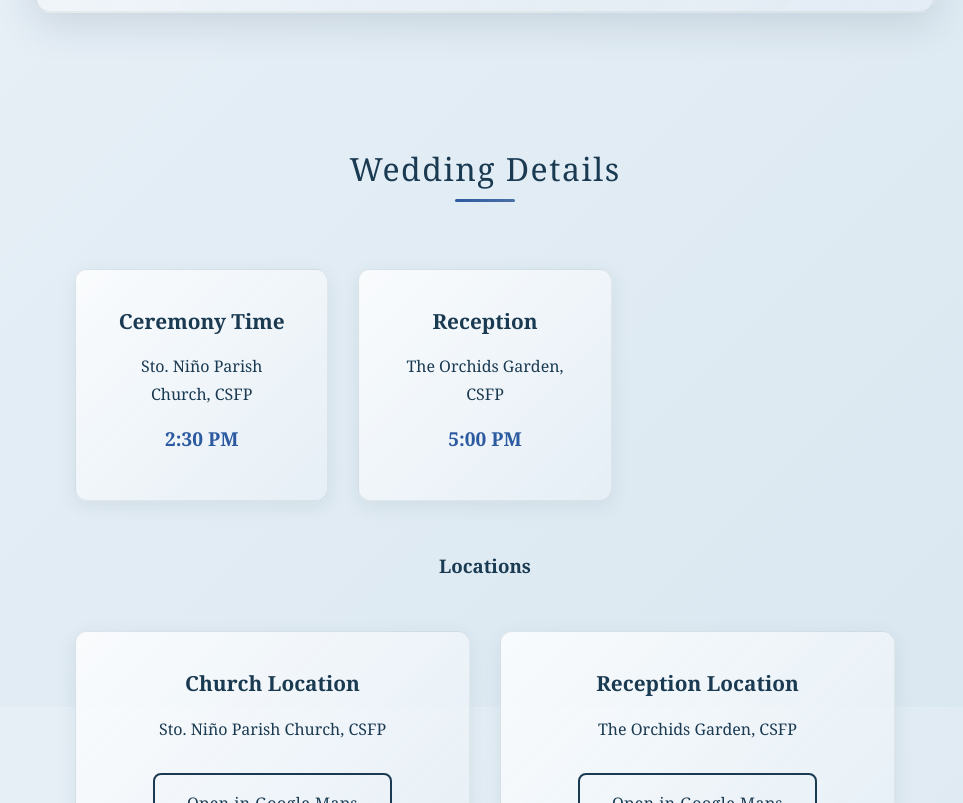
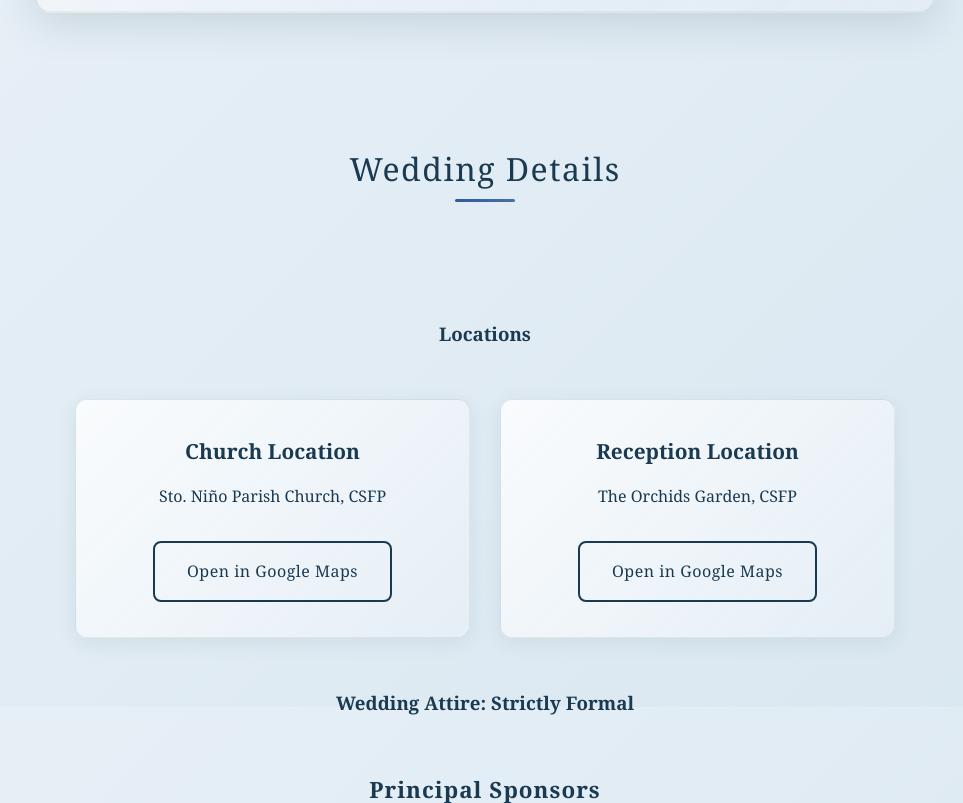
Before and after one commit to joparungaostudent-cell/raeandclaireinv, a React (Vite) app: page / in a window 1280 px wide. Shown: the part 893-1696 px from the top of the page, without its empty margins (155-1118 px from the left). Built offline with nearby package versions, Linux system fonts and the light colour scheme.

Commit message:
updated2

```diff
--- a/src/App.jsx
+++ b/src/App.jsx
@@ -124,7 +124,7 @@ export default function App() {
         <h2>Wedding Details</h2>
 
         <div className="details-grid">
-          <div className="detail-card">
+          {/* <div className="detail-card">
             <h3> Ceremony Time</h3>
             <p>Sto. Niño Parish Church, CSFP</p>
             <p className="time">2:30 PM</p>
@@ -134,7 +134,7 @@ export default function App() {
             <h3> Reception</h3>
             <p>The Orchids Garden, CSFP</p>
             <p className="time">5:00 PM</p>
-          </div>
+          </div> */}
 
 
         </div>
```
